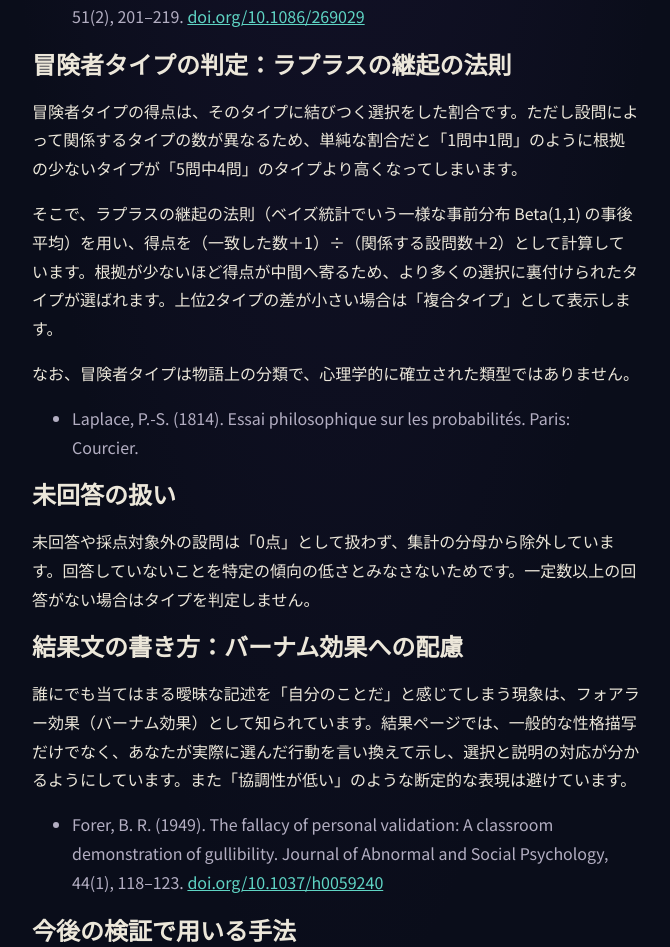
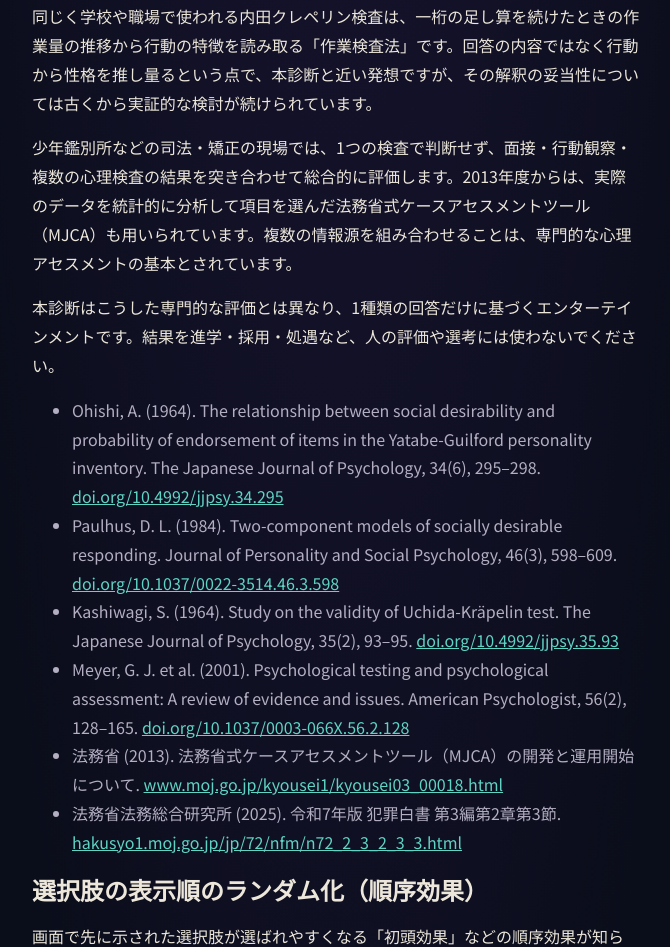
Before and after one commit to reload-co-jp/narragram, a Next.js app: page /methods in a window 1280 px wide. Shown: the part 3886-4833 px from the top of the page, without its empty margins (304-974 px from the left). Built offline with nearby package versions, Linux system fonts and the light colour scheme.

Commit message:
Add school and correctional assessment practices to methods page

```diff
--- a/app/methods/page.tsx
+++ b/app/methods/page.tsx
@@ -131,6 +131,41 @@ const methods: {
     ],
   },
   {
+    heading: "学校・司法の現場で使われる性格検査から",
+    body: [
+      "日本の学校や採用で広く使われてきた YG性格検査（矢田部ギルフォード性格検査）は、質問に「はい／？／いいえ」で答える自己回答式の検査です。各項目に「はい」と答える率が、その内容の社会的な望ましさと関連することが早くから報告されています。自己回答式は「よく見られたい」という気持ちの影響を受けやすく、進路や処遇のように結果が本人に影響する場面では特に問題になります。本診断が、どちらにも合理的な理由がある行動の二択にしているのはこのためです。",
+      "同じく学校や職場で使われる内田クレペリン検査は、一桁の足し算を続けたときの作業量の推移から行動の特徴を読み取る「作業検査法」です。回答の内容ではなく行動から性格を推し量るという点で、本診断と近い発想ですが、その解釈の妥当性については古くから実証的な検討が続けられています。",
+      "少年鑑別所などの司法・矯正の現場では、1つの検査で判断せず、面接・行動観察・複数の心理検査の結果を突き合わせて総合的に評価します。2013年度からは、実際のデータを統計的に分析して項目を選んだ法務省式ケースアセスメントツール（MJCA）も用いられています。複数の情報源を組み合わせることは、専門的な心理アセスメントの基本とされています。",
+      "本診断はこうした専門的な評価とは異なり、1種類の回答だけに基づくエンターテインメントです。結果を進学・採用・処遇など、人の評価や選考には使わないでください。",
+    ],
+    refs: [
+      {
+        text: "Ohishi, A. (1964). The relationship between social desirability and probability of endorsement of items in the Yatabe-Guilford personality inventory. The Japanese Journal of Psychology, 34(6), 295–298.",
+        url: "https://doi.org/10.4992/jjpsy.34.295",
+      },
+      {
+        text: "Paulhus, D. L. (1984). Two-component models of socially desirable responding. Journal of Personality and Social Psychology, 46(3), 598–609.",
+        url: "https://doi.org/10.1037/0022-3514.46.3.598",
+      },
+      {
+        text: "Kashiwagi, S. (1964). Study on the validity of Uchida-Kräpelin test. The Japanese Journal of Psychology, 35(2), 93–95.",
+        url: "https://doi.org/10.4992/jjpsy.35.93",
+      },
+      {
+        text: "Meyer, G. J. et al. (2001). Psychological testing and psychological assessment: A review of evidence and issues. American Psychologist, 56(2), 128–165.",
+        url: "https://doi.org/10.1037/0003-066X.56.2.128",
+      },
+      {
+        text: "法務省 (2013). 法務省式ケースアセスメントツール（MJCA）の開発と運用開始について.",
+        url: "https://www.moj.go.jp/kyousei1/kyousei03_00018.html",
+      },
+      {
+        text: "法務省法務総合研究所 (2025). 令和7年版 犯罪白書 第3編第2章第3節.",
+        url: "https://hakusyo1.moj.go.jp/jp/72/nfm/n72_2_3_2_3_3.html",
+      },
+    ],
+  },
+  {
     heading: "選択肢の表示順のランダム化（順序効果）",
     body: [
       "画面で先に示された選択肢が選ばれやすくなる「初頭効果」などの順序効果が知られています。本診断では設問ごとに選択肢の上下を無作為に入れ替え、特定の選択肢が表示位置のせいで有利にならないようにしています。表示順は回答途中の再読み込みでは変わりません。",
```
